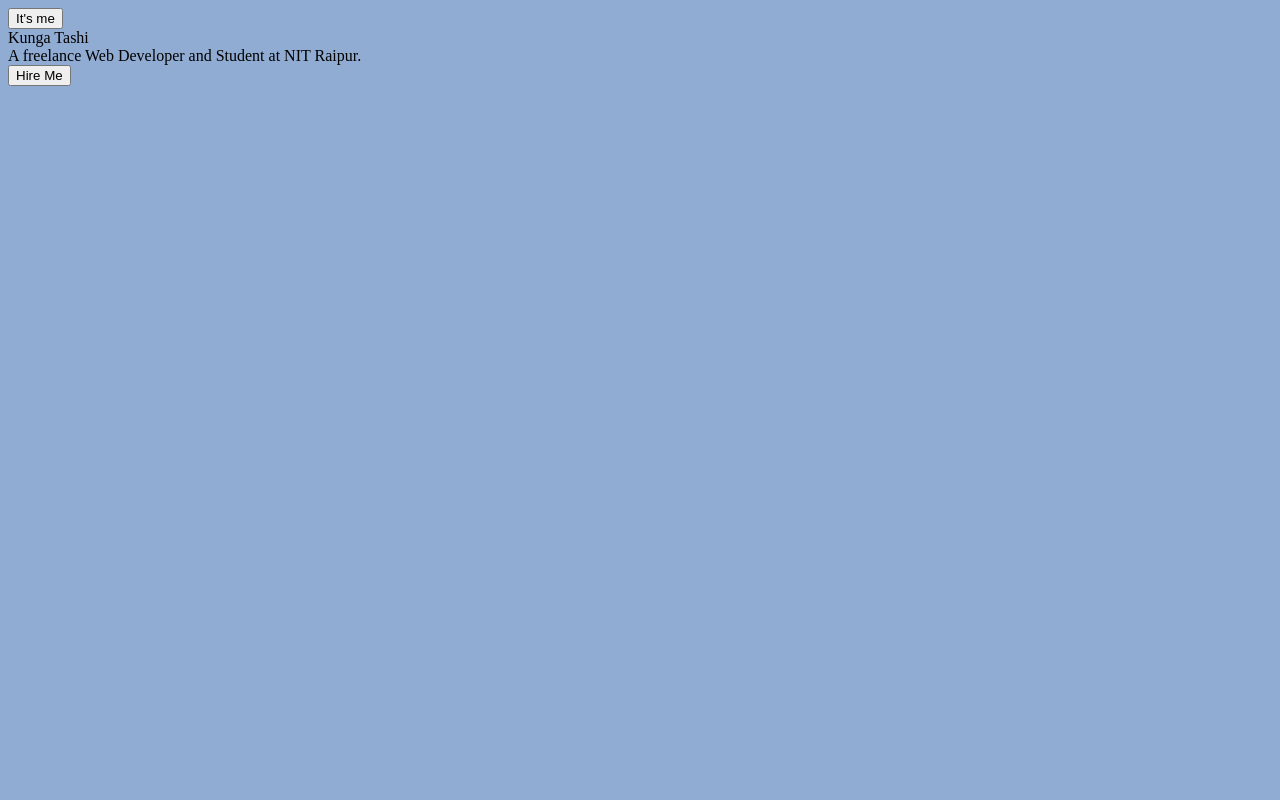
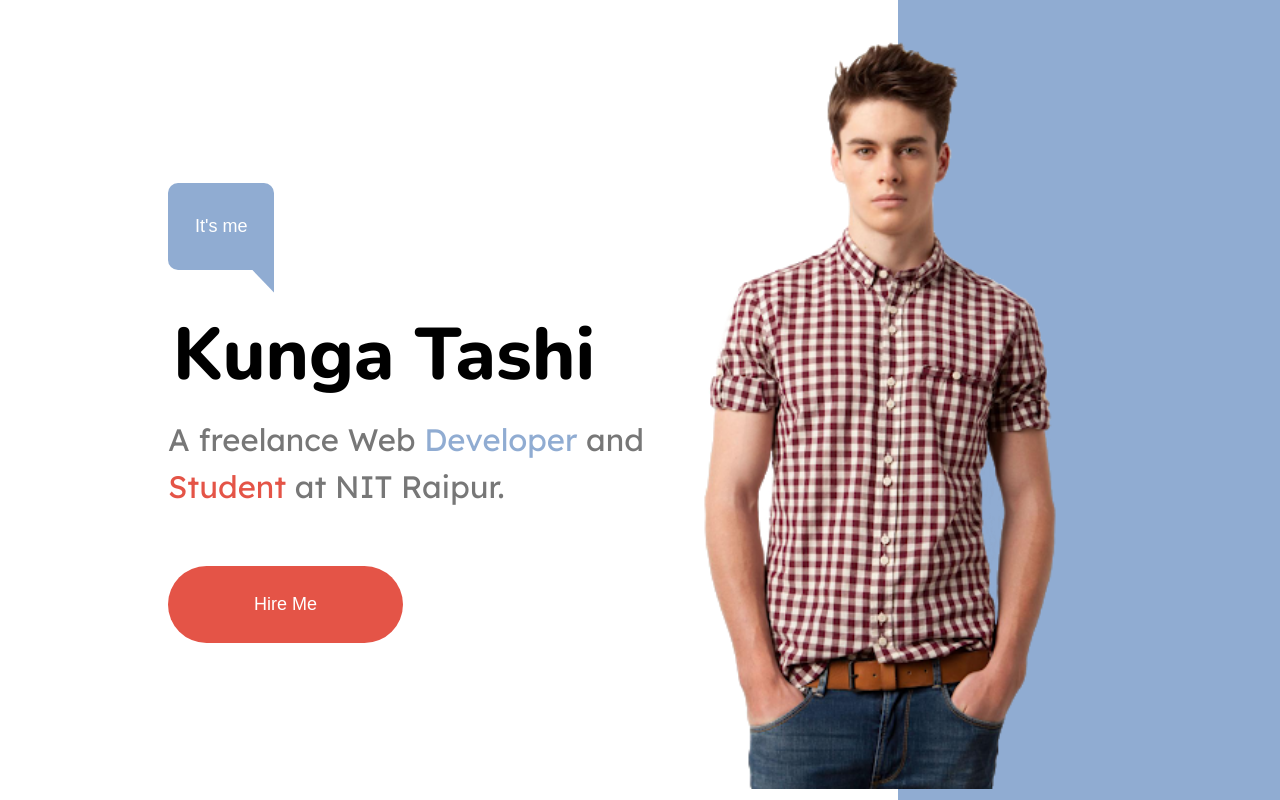
Before and after one commit to Kuntash/Personal_Website, a website: page index.html in a window 1280 px wide. Drawn offline with nearby package versions, Linux system fonts and the light colour scheme.

Commit message:
Layouts and animations for the main-section

```diff
--- a/index.html
+++ b/index.html
@@ -4,35 +4,43 @@
     <meta charset="UTF-8">
     <meta http-equiv="X-UA-Compatible" content="IE=edge">
     <meta name="viewport" content="width=device-width, initial-scale=1.0">
+    <link href="https://fonts.googleapis.com/css2?family=Lexend+Deca&family=Nunito:wght@400;700;800&display=swap" rel="stylesheet">
     <link rel="stylesheet" href="css/main.css">
     <title>Kunga Tashi | Web Developer</title>
 </head>
 <body>
     <section class = "main">
+        <img class = "PROFILE-PIC"src="/images/personal-picmain.png" alt="Profile-pic">
         <div class="main--heading">
             <div class="main--heading__title">
                 <div class="main-comment">
                     <button class = "main-button">
-                        It's me
+                        <p class = "PARA">It's me</p>
+                        <span class = "TOOL-TIP"></span>
                     </button>
                 </div>
                 <div class="main-title">
+                    <h1 class = "TITLE">
                         Kunga Tashi
+                    </h1>
                 </div>
                 <div class="sub-title">
+                    <h3 class = "SUBTITLE">
                         A freelance Web
-                    <span class = "font-">
+                        <span class = "font-blue-dark">
                             Developer
                         </span> and
-                    <span class = "">
+                        <span class = "font-orange-red">
                             Student
                         </span>
                         at NIT Raipur.
+                    </h3>
+
                 </div>
             </div>
             <div class="main--heading__button">
-                <button class = "normal-button">
-                    Hire Me
+                <button class = "normal-button TOP-MARGIN-BIG">
+                    <p class = "PARA">Hire Me</p>
                 </button>
             </div>
         </div>
--- /dev/null
+++ b/sass/_landing-page.scss
@@ -0,0 +1,67 @@
+@use 'variables';
+@use 'utilities';
+.main {
+  height: 100vh;
+  position: relative;
+  background: linear-gradient(
+    to right,
+    variables.$white,
+    variables.$white 70.15%,
+    variables.$blue-dark 70.15%
+  );
+
+  &--heading {
+    max-width: 72.3rem;
+    position: absolute;
+    left: 16.8rem;
+    top: 18.3rem;
+    display: flex;
+    flex-direction: column;
+    justify-content: space-between;
+
+    &__title {
+      display: flex;
+      flex-direction: column;
+      .main-comment {
+        @include utilities.BOTTOM-MARGIN(3.5rem);
+        animation-name: top-to-bottom;
+        animation-duration: 2s;
+        .main-button {
+          border: none;
+          background-color: variables.$blue-dark;
+          padding: 3.3rem 2.7rem;
+          color: variables.$white;
+          border-radius: 1rem;
+          border-bottom-right-radius: 0;
+          position: relative;
+          .TOOL-TIP {
+            position: absolute;
+            background-color: inherit;
+            height: 2.4rem;
+            width: 2.3rem;
+            bottom: -2.3rem;
+            right: 0;
+            clip-path: polygon(0 0, 100% 0, 100% 100%);
+          }
+        }
+      }
+      .main-title {
+        font-size: variables.$title-desktop-size;
+        padding-left: 0.5rem;
+        animation: bottom-to-top 2s;
+        @include utilities.BOTTOM-MARGIN(1.2rem);
+      }
+
+      .sub-title {
+        animation: bottom-to-top 2s;
+        max-width: 47.6rem;
+        line-height: 1.5;
+        color: variables.$grey-dark;
+      }
+    }
+
+    &__button {
+      @include utilities.TOP-MARGIN(5.6rem);
+    }
+  }
+}
--- a/sass/_normal-button.scss
+++ b/sass/_normal-button.scss
@@ -1,4 +1,16 @@
 @use 'variables';
-body {
-  background-color: variables.$blue-dark;
+.normal-button {
+  border: 0.3rem solid transparent;
+  background-color: variables.$orange-red;
+  padding: 2.5rem 8.3rem;
+  border-radius: 5rem;
+  color: variables.$white;
+  transition: 0.3s;
+
+  &:hover,
+  &:active {
+    background-color: variables.$white;
+    color: variables.$orange-red;
+    border: 0.3rem solid variables.$orange-red;
+  }
 }
--- /dev/null
+++ b/sass/_utilities.scss
@@ -0,0 +1,69 @@
+@use 'variables';
+
+//Absolute images
+
+.PROFILE-PIC {
+  position: absolute;
+  right: 11rem;
+  top: 3.7rem;
+  width: 46%;
+}
+
+//font sizes and colors
+.TITLE {
+  font-size: variables.$title-desktop-size;
+  font-weight: 800;
+  font-family: variables.$font-title;
+}
+
+.SUBTITLE {
+  font-size: variables.$subtitle-desktop-size;
+  font-family: variables.$font-para;
+  font-weight: 400;
+}
+
+.PARA {
+  font-size: variables.$para-desktop-size;
+}
+
+.font-blue-dark {
+  color: variables.$blue-dark;
+}
+
+.font-orange-red {
+  color: variables.$orange-red;
+}
+
+//margins
+
+@mixin TOP-MARGIN($value) {
+  margin-top: $value;
+}
+
+@mixin BOTTOM-MARGIN($value) {
+  margin-bottom: $value;
+}
+
+//Keyframes
+
+@keyframes top-to-bottom {
+  0% {
+    transform: translateY(-10rem);
+    opacity: 0;
+  }
+  100% {
+    transform: translateY(0);
+    opacity: 1;
+  }
+}
+
+@keyframes bottom-to-top {
+  0% {
+    transform: translateY(10rem);
+    opacity: 0;
+  }
+  100% {
+    transform: translateY(0);
+    opacity: 1;
+  }
+}
--- a/sass/_variables.scss
+++ b/sass/_variables.scss
@@ -1 +1,16 @@
+// Colors
 $blue-dark: #90acd2;
+$white: #fff;
+$orange-red: #e45447;
+$grey-dark: #777777;
+
+//Font-variables
+
+$font-para: "Lexend Deca", sans-serif;
+$font-title: "Nunito", sans-serif;
+
+//Font-sizes <DESKTOP>
+
+$para-desktop-size: 1.8rem;
+$title-desktop-size: 7.3rem;
+$subtitle-desktop-size: 3.1rem;
--- a/sass/main.scss
+++ b/sass/main.scss
@@ -1,2 +1,17 @@
-@import "normal-button";
-@import "variables";
+@use 'variables';
+@use 'landing-page';
+@use 'utilities';
+@use 'normal-button';
+* {
+  margin: 0;
+  padding: 0;
+  box-sizing: border-box;
+}
+
+html {
+  font-size: 62.5%;
+}
+
+body {
+  font-family: variables.$font-para;
+}
```
Also changed, not shown: css/main.css, images/logo.png (added), 1 other file. Lines whose indentation alone changed are shown as unchanged.
